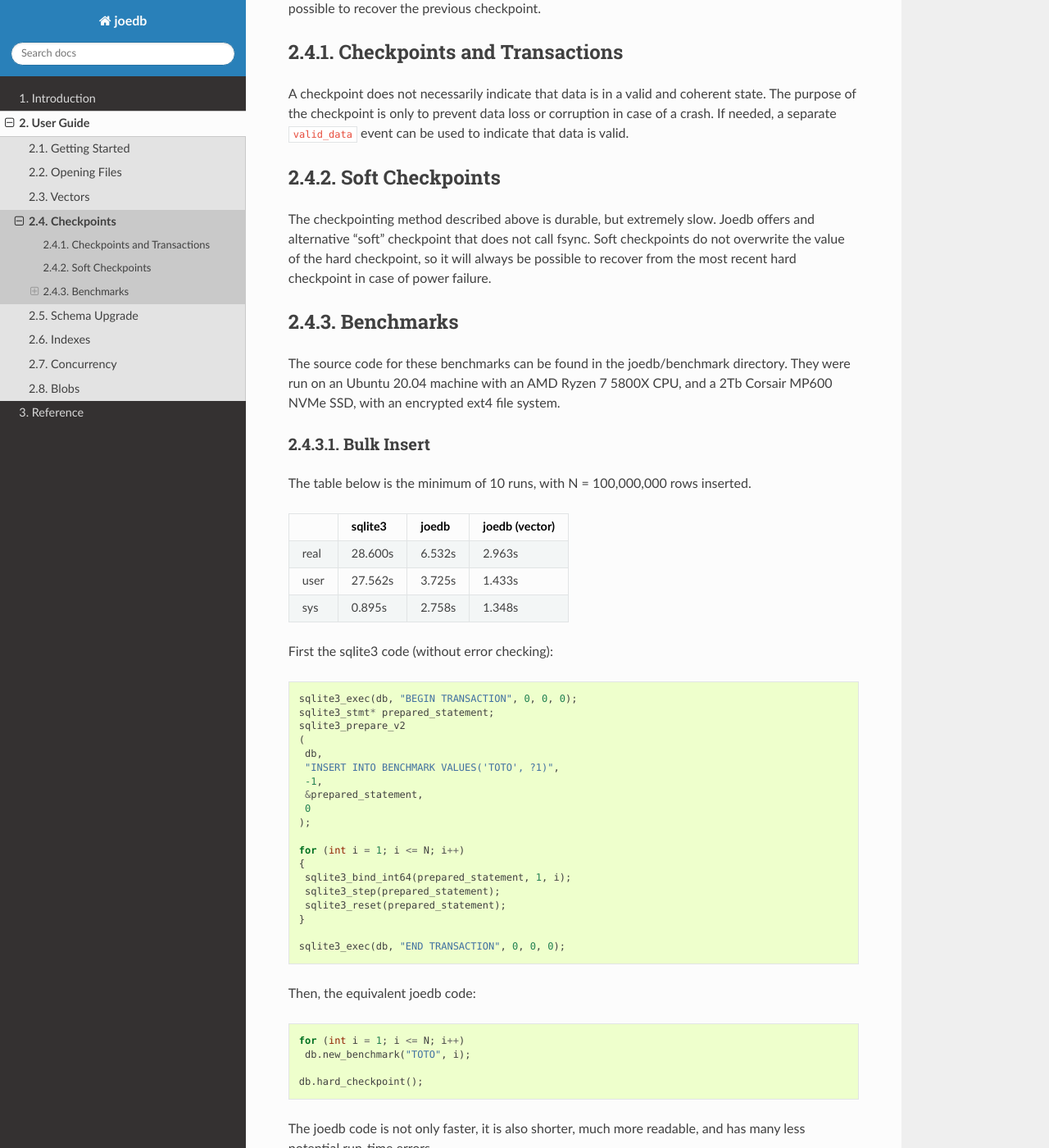
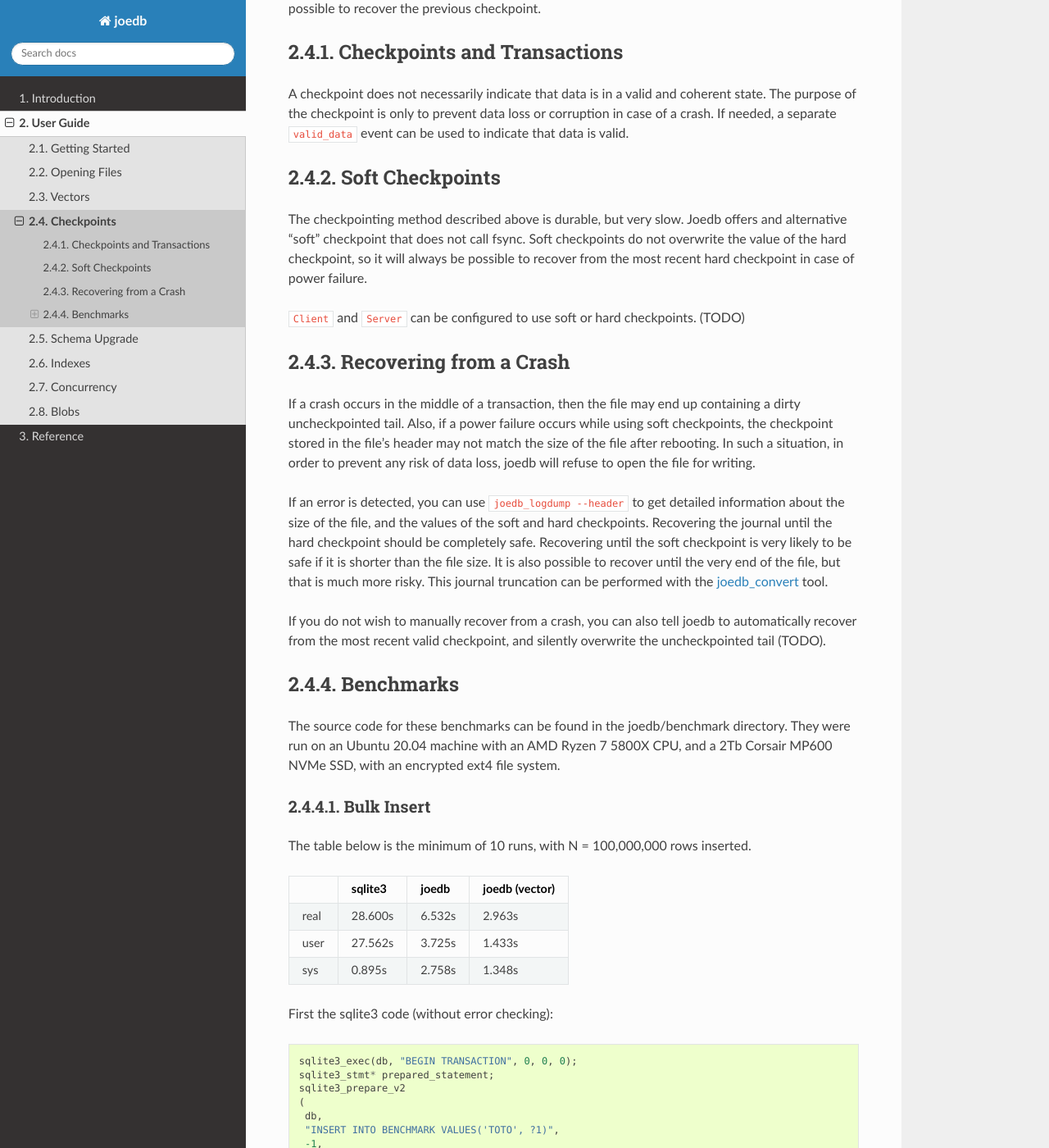
Before and after one commit to Remi-Coulom/joedb, a Sphinx documentation site: the page built from doc/source/checkpoints.rst, in a window 1280 px wide and 1400 px high, scrolled down 521 px. Shown: the whole window at 82% size. Built offline with Sphinx 7.4.7 and the Read the Docs theme 3.1.0, drawn with Linux system fonts in a browser that asks for light colours; formulas are drawn with MathJax 3; cross-references to code outside the pages are shown as plain code.

Commit message:
minor fixes + documentation

```diff
--- a/doc/source/checkpoints.rst
+++ b/doc/source/checkpoints.rst
@@ -31,11 +31,37 @@
 Soft Checkpoints
 ----------------
 
-The checkpointing method described above is durable, but extremely slow. Joedb
+The checkpointing method described above is durable, but very slow. Joedb
 offers and alternative "soft" checkpoint that does not call fsync. Soft
 checkpoints do not overwrite the value of the hard checkpoint, so it will
 always be possible to recover from the most recent hard checkpoint in case of
 power failure.
+
+:joedb:`Client` and :joedb:`Server` can be configured to use soft or hard
+checkpoints. (TODO)
+
+.. _crash:
+
+Recovering from a Crash
+-----------------------
+
+If a crash occurs in the middle of a transaction, then the file may end up
+containing a dirty uncheckpointed tail. Also, if a power failure occurs while
+using soft checkpoints, the checkpoint stored in the file's header may not
+match the size of the file after rebooting. In such a situation, in order to
+prevent any risk of data loss, joedb will refuse to open the file for writing.
+
+If an error is detected, you can use ``joedb_logdump --header`` to get detailed
+information about the size of the file, and the values of the soft and hard
+checkpoints. Recovering the journal until the hard checkpoint should be
+completely safe. Recovering until the soft checkpoint is very likely to be safe
+if it is shorter than the file size. It is also possible to recover until the
+very end of the file, but that is much more risky. This journal truncation can
+be performed with the :ref:`joedb_convert` tool.
+
+If you do not wish to manually recover from a crash, you can also tell joedb to
+automatically recover from the most recent valid checkpoint, and silently
+overwrite the uncheckpointed tail (TODO).
 
 Benchmarks
 ----------
--- a/doc/source/todo.rst
+++ b/doc/source/todo.rst
@@ -8,7 +8,8 @@
 
    - make Server_File robust
    - Push_Thread: works only with thread-safe joedb::File (test at compile time)
-   - Checkpoint_Thread: implement soft and hard checkpoints first
+   - hard_checkpoint option for client and server (default = soft)
+   - do not write hard_checkpoint again if it is already written
 
  - Improvements:
 
--- a/doc/source/tools.rst
+++ b/doc/source/tools.rst
@@ -80,8 +80,7 @@
 the previous version, then this tool can be used to perform the conversion. The
 new format is first implemented in write functions. At this moment,
 ``joedb_convert`` is still able to read the old format, and writes the new
-format. This happened in the early days of joedb, but is not likely to happen
-again in the future.
+format.
 
 .. _joedb_merge:
 
```
Also changed, not shown: doc/source/intro.rst (+23 -5 lines), 3 other files.
